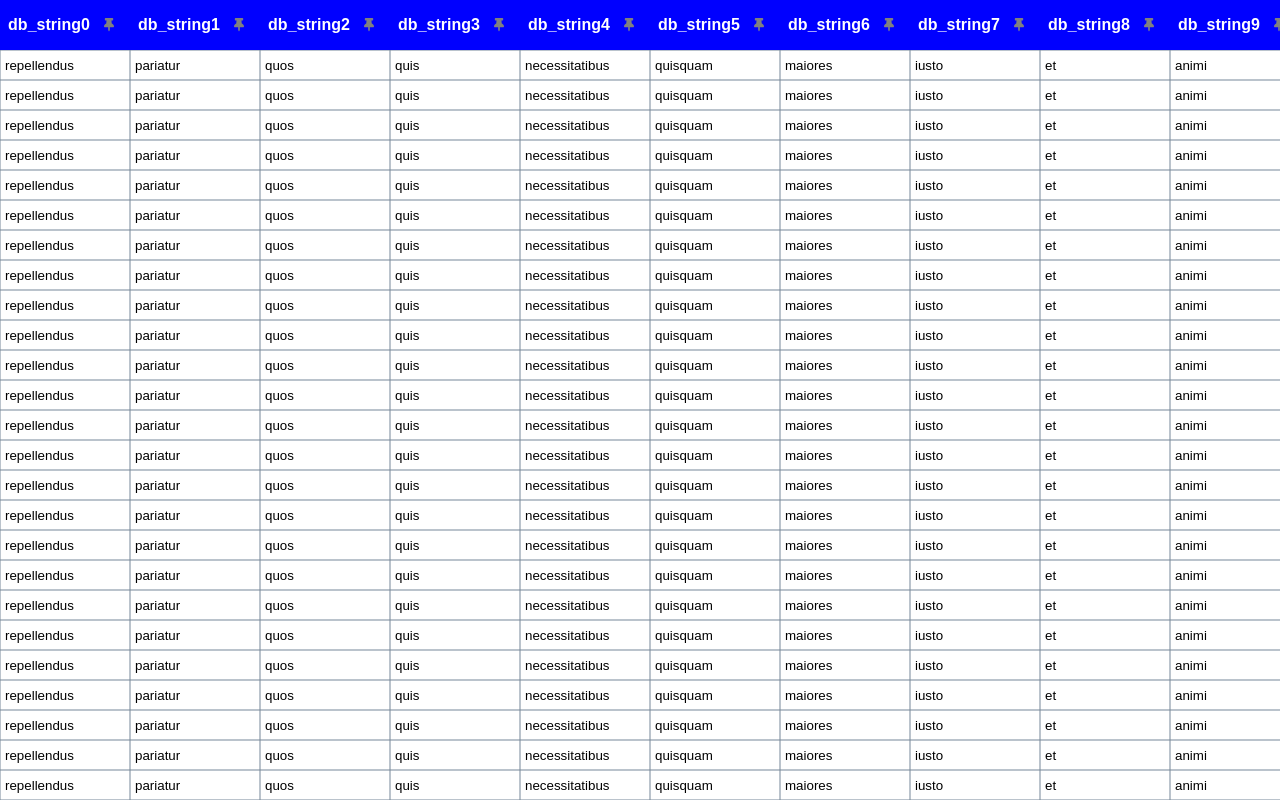
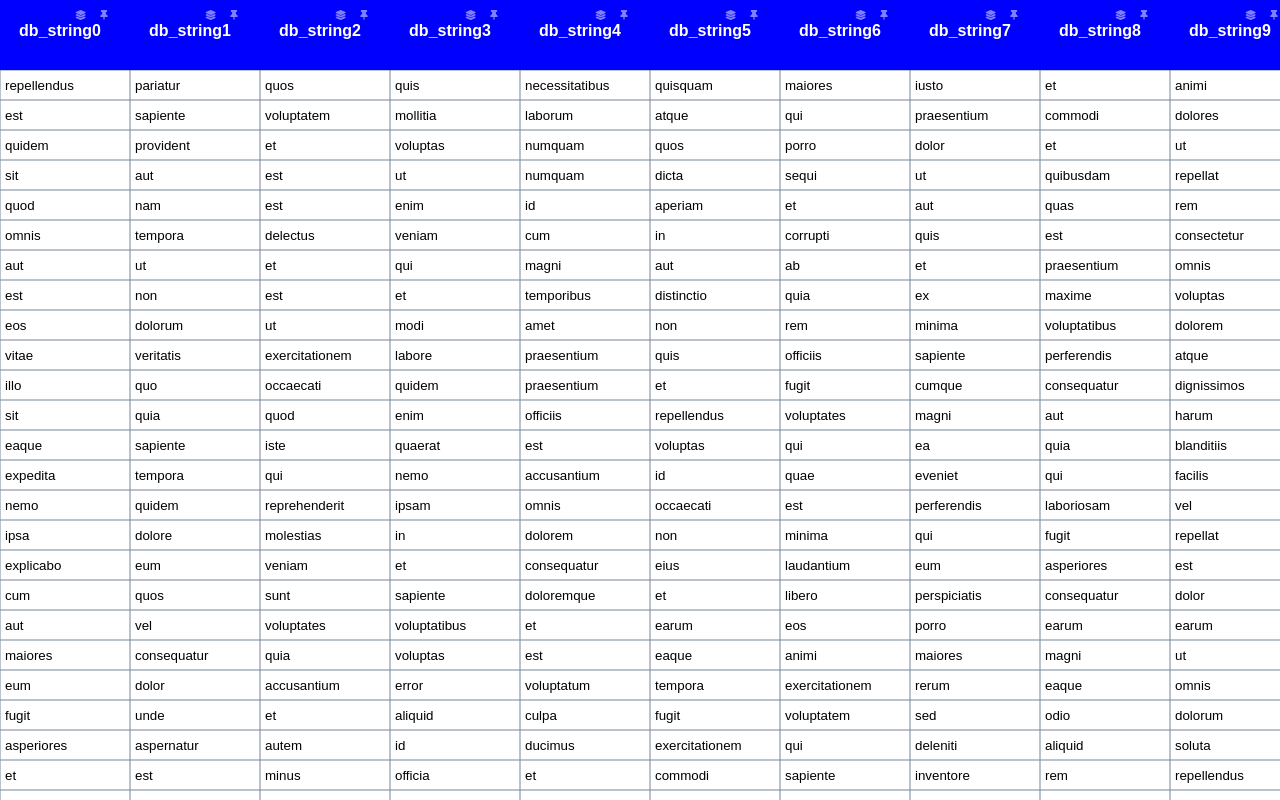
Before and after one commit to gabiseabra/react-grid, a React (Create React App) app: page / in a window 1280 px wide. Built offline with nearby package versions, Linux system fonts and the light colour scheme.

Commit message:
group controls

```diff
--- a/src/App.tsx
+++ b/src/App.tsx
@@ -6,12 +6,12 @@ import { DndProvider } from "react-dnd"
 import { HTML5Backend } from "react-dnd-html5-backend"
 import * as RV from "react-virtualized"
 
+import { GroupCell } from "./components/GroupCell"
 import { HeadingCell } from "./components/HeadingCell"
 import { TypeMap } from "./components/Types"
-import { aggregator } from "./components/Types/aggregator"
 import { arbitraryValue } from "./components/Types/arbitrary"
 import { ValueCell } from "./components/ValueCell"
-import { getAgg, isGroup } from "./lib/Group"
+import { isGroup } from "./lib/Group"
 import {
   Cell,
   mkCellRangeRenderer,
@@ -136,9 +136,14 @@ const mkRow = (i: number): Row => initialColumns.reduce((acc, { id, type }) => (
 
 const initialColumns: Col[] = (Object.keys(Table.Columns) as T.ColumnTagsOf<typeof Table>[]).map((id) => Table.getCol(id))
 
-const initialRows: Row[] = Array(1000000).fill(mkRow(0))
+// Very large but not random (takes too long to generate 1M rows)
+// const initialRows: Row[] = Array(1000000).fill(mkRow(0))
+// Smaller and random
+const initialRows: Row[] = Array(10000).fill(null).map(() => mkRow(0))
 
 const headingRange = rowRange(0)
+
+const HEADER_HEIGHT = 70
 
 export default function App(): JSX.Element {
   const gridRef: RefObject<RV.Grid> = useRef(null)
@@ -155,11 +160,12 @@ export default function App(): JSX.Element {
 
   const {
     rows,
-    setGroupBy,
+    groupBy,
+    addGroupBy,
+    removeGroupBy,
     setGroupExpanded,
   } = useRows(initialRows)
 
-  // useEffect(() => setGroupBy(["db_boolean0"]), [])
   useEffect(() => gridRef.current?.recomputeGridSize(), [columns])
 
   const {
@@ -189,8 +195,10 @@ export default function App(): JSX.Element {
             column={column}
             columnIndex={index}
             isPinned={isPinned(index)}
-            size={{ width: columnWidth.get(index), height: 50 }}
+            isGrouped={groupBy.includes(column.id)}
+            size={{ width: columnWidth.get(index), height: HEADER_HEIGHT }}
             onChangePinned={(pinned) => pinned ? addPin(index) : removePin(index)}
+            onChangeGrouped={(grouped) => grouped ? addGroupBy(column.id) : removeGroupBy(column.id)}
             onResize={({ width }) => columnWidth.set(index, width)}
             onDrop={(ix) => insertBefore(ix, index)}
           />
@@ -203,7 +211,7 @@ export default function App(): JSX.Element {
       if (isGroup(row)) {
         return (
           <div key={key} style={style} onClick={() => setGroupExpanded(row.key, !row.expanded)}>
-            <ValueCell isGroup cell={getAgg(column, row.entries, aggregator)} />
+            <GroupCell column={column} rows={row.entries} />
           </div>
         )
       } else {
@@ -216,7 +224,7 @@ export default function App(): JSX.Element {
         )
       }
     }]
-  ), [columns, rows, pinCount, selection, isSelecting])
+  ), [columns, rows, pinCount, selection, isSelecting, groupBy])
 
   const cellRangeRenderer = useMemo(() => mkCellRangeRenderer(
     [pipe(pinnedRange, headingRange), stickyRangeRenderer({
@@ -244,7 +252,7 @@ export default function App(): JSX.Element {
             columnCount={columns.length}
             rowCount={rows.length + 1}
             columnWidth={({ index }) => columnWidth.get(index)}
-            rowHeight={({ index }) => index === 0 ? 50 : 30}
+            rowHeight={({ index }) => index === 0 ? HEADER_HEIGHT : 30}
           />
         )}
       </RV.AutoSizer>
--- /dev/null
+++ b/src/components/GroupCell/GroupCell.scss
@@ -0,0 +1,3 @@
+.GroupCell {
+  background: lightgray !important;
+}
--- /dev/null
+++ b/src/components/GroupCell/GroupCell.tsx
@@ -0,0 +1,21 @@
+import { useMemo } from "react"
+
+import { ColOf, RowOf, Table } from "../../lib/Table"
+import { aggregator, TypeMap } from "../Types"
+import { ValueCell } from "../ValueCell"
+
+export type GroupCellProps = {
+  column: ColOf<Table<TypeMap, any>>,
+  rows: RowOf<Table<TypeMap, any>>[]
+}
+
+export function GroupCell({
+  column,
+  rows,
+}: GroupCellProps): JSX.Element {
+  const cell = useMemo(() => aggregator({
+    type: column.type,
+    value: rows.map((row) => row[column.id]),
+  }), [column.id, rows])
+  return <ValueCell cell={cell} className="GroupCell" />
+}
--- /dev/null
+++ b/src/components/GroupCell/index.ts
@@ -0,0 +1,2 @@
+import "./GroupCell.scss"
+export * from "./GroupCell"
--- a/src/components/HeadingCell/HeadingCell.scss
+++ b/src/components/HeadingCell/HeadingCell.scss
@@ -14,8 +14,7 @@
     flex: 1;
     display: flex;
     height: 100%;
-    align-items: center;
-    justify-content: space-between;
+    flex-direction: column;
     cursor: move;
   }
   .dropTarget {
@@ -34,14 +33,19 @@
     overflow: hidden;
     text-overflow: ellipsis;
   }
-  .controls {
-    flex: 0 12px;
-    .pinControl {
+  .toggleControls {
+    flex: 0;
+    height: 12px;
+    padding: 5px;
+    display: flex;
+    flex-direction: row;
+    justify-content: flex-end;
+    button {
       background: none;
       border: none;
       cursor: pointer;
-      & > * { color: white }
-      &.disabled > * { color: grey }
+      & > * { height: 100%; color: white }
+      &.disabled > * { opacity: 0.5; }
     }
   }
   .react-resizable-handle {
--- a/src/components/HeadingCell/HeadingCell.tsx
+++ b/src/components/HeadingCell/HeadingCell.tsx
@@ -1,3 +1,4 @@
+import { faLayerGroup } from "@fortawesome/free-solid-svg-icons/faLayerGroup"
 import { faThumbtack } from "@fortawesome/free-solid-svg-icons/faThumbtack"
 import { FontAwesomeIcon as Icon } from "@fortawesome/react-fontawesome"
 import cx from "classnames"
@@ -10,9 +11,11 @@ type HeadingCellProps = {
   column: { id: string }
   columnIndex: number,
   isPinned?: boolean,
+  isGrouped?: boolean,
   size: { width: number, height: number },
   onDrop?: (ix: number) => void
   onChangePinned?: (pinned: boolean) => void,
+  onChangeGrouped?: (grouped: boolean) => void,
   onResize?: (size: { width: number, height: number }) => void
 }
 
@@ -22,12 +25,14 @@ export function HeadingCell({
   column,
   columnIndex,
   isPinned,
+  isGrouped,
   size,
   onDrop,
   onChangePinned,
+  onChangeGrouped,
   onResize: $onResize,
 }: HeadingCellProps): JSX.Element {
-  const onResize = useCallback(throttle((e, { size }) => $onResize && $onResize(size), 5), [])
+  const onResize = useCallback(throttle((e, { size }) => $onResize?.(size), 5), [])
   const [drag, dragRef, previewRef] = useDrag(() => ({
     type: "column", item: { columnIndex } as DnDItem,
     collect: (monitor) => ({
@@ -57,15 +62,21 @@ export function HeadingCell({
       <div className={cx("HeadingCell", drop)} style={size}>
         <div ref={dragRef} className="dragSource">
           <div ref={dropRef} className="dropTarget" />
-          <span className="title">{column.id}</span>
-          <div className="controls">
+          <div className="toggleControls">
+            <button
+              className={cx("groupControl", { disabled: !isGrouped })}
+              onClick={() => onChangeGrouped?.(!isGrouped)}
+            >
+              <Icon icon={faLayerGroup} />
+            </button>
             <button
               className={cx("pinControl", { disabled: !isPinned })}
-              onClick={() => onChangePinned && onChangePinned(!isPinned)}
+              onClick={() => onChangePinned?.(!isPinned)}
             >
               <Icon icon={faThumbtack} />
             </button>
           </div>
+          <span className="title">{column.id}</span>
         </div>
       </div>
     </Resizable>
--- a/src/components/ValueCell/ValueCell.tsx
+++ b/src/components/ValueCell/ValueCell.tsx
@@ -4,19 +4,19 @@ import { Value, ValueProps } from "../Types"
 
 export type ValueCellProps = {
   cell: ValueProps["cell"]
-  isGroup?: boolean
   isSelected?: boolean
   isFocused?: boolean
+  className?: string
 }
 
 export function ValueCell({
   cell,
-  isGroup,
   isSelected,
   isFocused,
+  className,
 }: ValueCellProps): JSX.Element {
   return (
-    <div className={cx("ValueCell", { isGroup, isSelected, isFocused })}>
+    <div className={cx("ValueCell", className, { isSelected, isFocused })}>
       <Value readOnly cell={cell} />
     </div>
   )
--- a/src/lib/useRows.ts
+++ b/src/lib/useRows.ts
@@ -7,6 +7,8 @@ export type RowGroup<R> = Group<R> & { expanded?: boolean }
 export type UseRows<R> = {
   rows: (RowGroup<R> | R)[]
   groupBy: (keyof R)[]
+  addGroupBy: (id: keyof R) => void
+  removeGroupBy: (id: keyof R) => void
   setGroupBy: (ids: (keyof R)[]) => void
   setGroupExpanded: (key: string, expanded: boolean) => void
   setRows: (rows: R[]) => void
@@ -35,6 +37,8 @@ export function useRows<R>(initialRows?: R[]): UseRows<R> {
     rows: groupedRows,
     groupBy,
     setGroupBy,
+    addGroupBy: (id) => setGroupBy((ids) => Array.from(new Set([...ids, id]))),
+    removeGroupBy: (id) => setGroupBy((ids) => ids.filter(($id) => $id !== id)),
     setGroupExpanded(key, expanded) {
       setGroups((groups) => groups.map((group) => {
         if (group.key === key) return { ...group, expanded }
```
